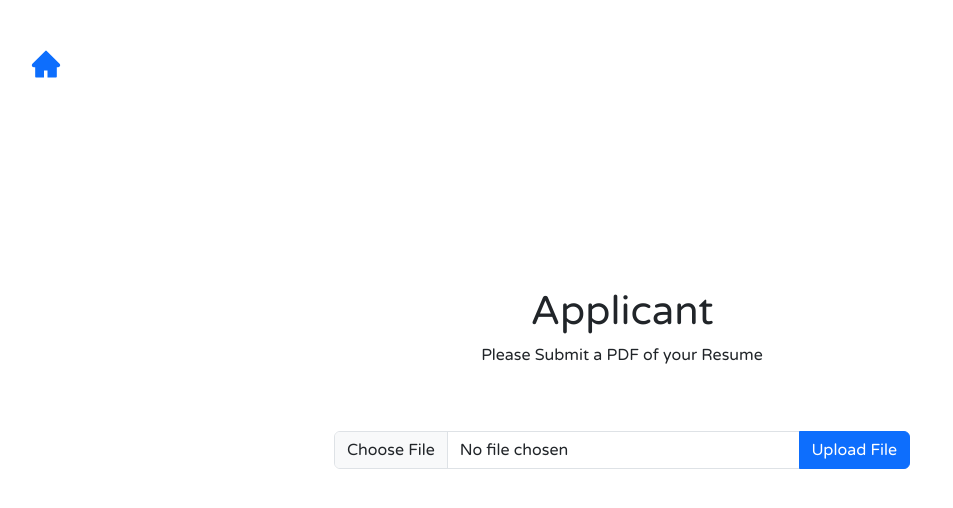
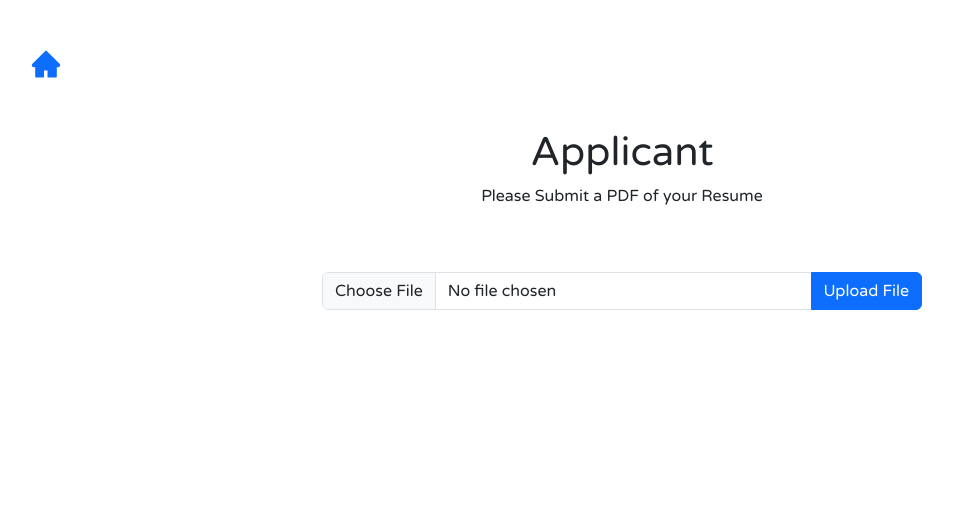
Before and after one commit to dchen024/Resume-Parser, a React (Create React App) app: page /applicant in a window 1280 px wide. Shown: the top 508 px of the page, without its empty margins (18-971 px from the left). Built offline with nearby package versions, Linux system fonts and the light colour scheme; no server answers.

Commit message:
fixed UI

```diff
--- a/src/App.css
+++ b/src/App.css
@@ -11,6 +11,18 @@ body, h1, p, input {
   width: 600px !important;
 }
 
+.applicant{
+  /* make the items centered*/
+  display: flex;
+  flex-direction: column;
+  justify-content: center;
+  align-items: center;
+  /* make the items centered*/
+  margin: 0 auto;
+  width: 600px !important;
+}
+
+
 .view-button {
   margin-right: 10px;
 }
--- a/src/routes/Applicant.js
+++ b/src/routes/Applicant.js
@@ -108,11 +108,11 @@ function Applicant() {
         <AiFillHome className="m-5" size={32} />
       </Link>
 
-      <div className="container">
+      <div className="applicant">
         <h1>Applicant</h1>
         <p>Please Submit a PDF of your Resume</p>
 
-        <div className="input-group mt-5">
+        <div className="input-group mt-5 ">
           <input
             type="file"
             className="form-control"
--- a/src/routes/Recruiter.js
+++ b/src/routes/Recruiter.js
@@ -93,8 +93,7 @@ function Recruiter() {
             <AiFillHome className="m-5" size={32} />
           </Link>
         </div>
-        <div className="container">
-          <br></br>
+        <div>
           <h1 className="text-center"> Recruiter </h1>
           <p className = "text-center"> Search for Resumes with Keyword </p>
         </div>
```
